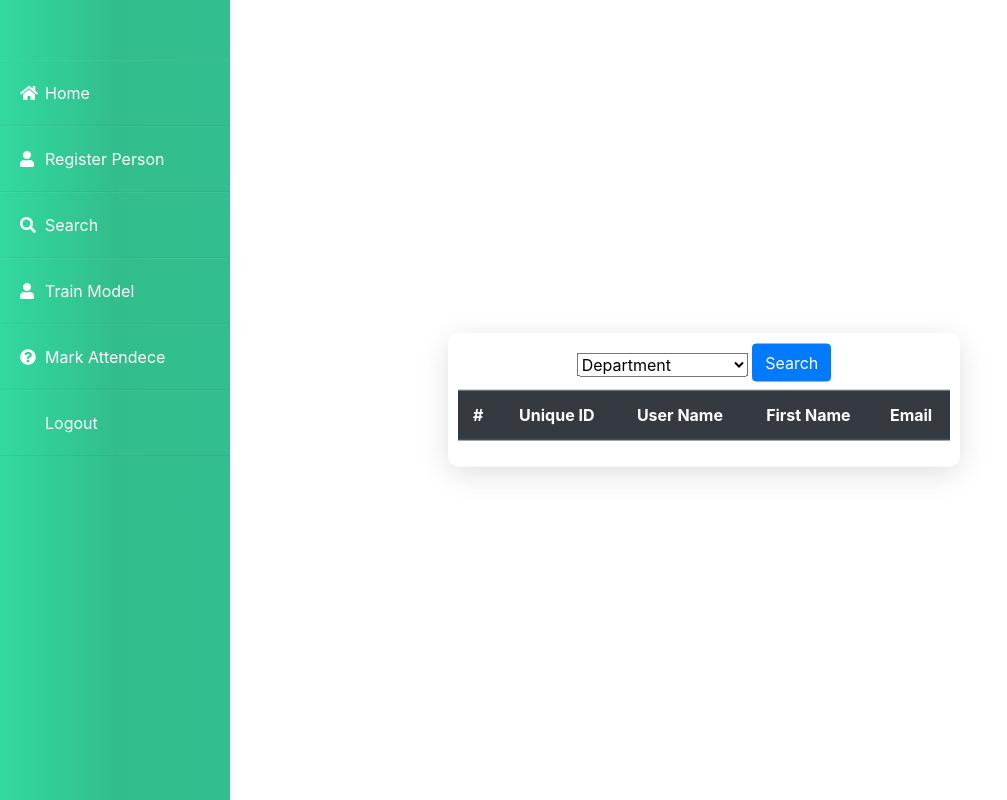
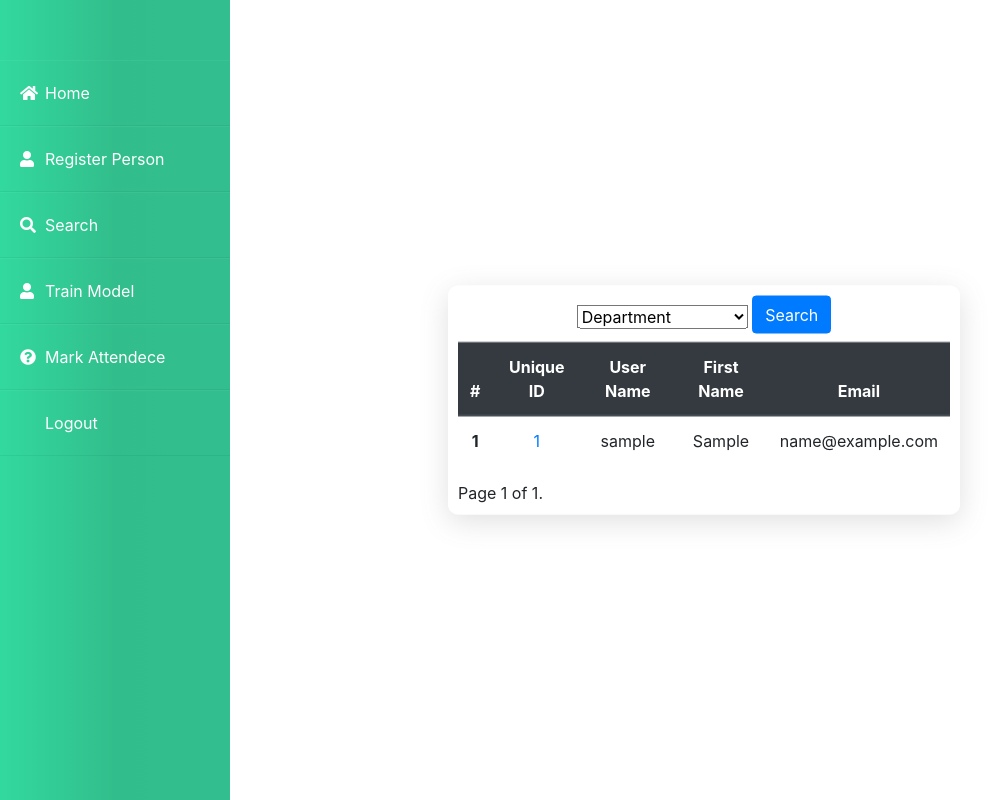
Before and after one commit to ticTechtoee/Attendance-IRIS, a Django app: page /search_attendence/ in a window 1280 px wide. Shown: the whole page, without its empty margins (0-1007 px from the left). Run offline with Django 4.2, Linux system fonts and the light colour scheme; a user stored in the database is signed in; tables that the repository leaves empty hold one stand-in row (values such as "Sample post"); lists and menus that the app fills with data are empty; some libraries are stand-ins or nearby versions.

Commit message:
Messages and Pagination working

```diff
--- a/core/templates/core/attendence_search.html
+++ b/core/templates/core/attendence_search.html
@@ -16,12 +16,12 @@
         {% include "core/sidebar.html" %}
         <div class="full_reg_form d-flex flex-column">
 
-            <form action="" method="post" enctype="multipart/form-data">
+            <form action="" method="get" enctype="multipart/form-data">
                 {% csrf_token %}
                 <select name="search_field" id="search_field">
                     <option value="" disabled selected>Department</option>
                     {% for names in Department_Names  %}
-                    <option value="{{names.id}}">{{names.department_name}}</option>
+                    <option value="{{ names.id }}" {% if names.id == request.GET.search_field %}selected{% endif %}>{{ names.department_name }}</option>
                     {% endfor %}
                 </select>
                 <button type="submit" class="btn btn-primary mb-2">Search</button>
@@ -50,6 +50,24 @@
                         {% endfor %}
                     </tbody>
                 </table>
+                <!-- Add pagination links below the table -->
+<div class="pagination">
+    <span class="step-links">
+        {% if Users_Info.has_previous %}
+            <a href="?page=1">&laquo; first</a>
+            <a href="?page={{ Users_Info.previous_page_number }}">previous</a>
+        {% endif %}
+
+        <span class="current">
+            Page {{ Users_Info.number }} of {{ Users_Info.paginator.num_pages }}.
+        </span>
+
+        {% if Users_Info.has_next %}
+            <a href="?page={{ Users_Info.next_page_number }}">next</a>
+            <a href="?page={{ Users_Info.paginator.num_pages }}">last &raquo;</a>
+        {% endif %}
+    </span>
+</div>
             </div>
         </div>
     </div>
--- a/core/views.py
+++ b/core/views.py
@@ -1,3 +1,4 @@
+from django.contrib import messages
 import face_recognition
 import os
 import base64
@@ -10,6 +11,7 @@ from django.http import HttpResponse
 from django.contrib.auth.hashers import make_password
 from django.contrib.auth import get_user_model
 from django.contrib.auth.decorators import user_passes_test, login_required
+from django.core.paginator import Paginator, EmptyPage, PageNotAnInteger
 
 from openpyxl import Workbook
 from openpyxl.utils import get_column_letter
@@ -213,41 +215,51 @@ def TrainOnDataView(request):
 @csrf_exempt
 @login_required(login_url="AccountApp:custom_login")
 def DetectPersonView(request):
+    context = {'message': None}
+
     if request.method == 'POST' and 'image_data' in request.POST:
-            try:
-                timestamp = datetime.now().strftime("%Y%m%d%H%M%S")
+        try:
+            timestamp = datetime.now().strftime("%Y%m%d%H%M%S")
+            capture_image_folder = "detect_image"
+            image_recognize_path = os.path.join(settings.BASE_DIR, capture_image_folder)
 
-                capture_image_folder = "detect_image"
-                image_recognize_path = os.path.join(settings.BASE_DIR, capture_image_folder)
-                if not os.path.exists(image_recognize_path):
-                    os.makedirs(image_recognize_path)
+            if not os.path.exists(image_recognize_path):
+                os.makedirs(image_recognize_path)
 
-                # Create the file name with the timestamp
-                file_name = f"_{timestamp}.png"
+            # Create the file name with the timestamp
+            file_name = f"_{timestamp}.png"
 
-                # Process the captured image data
-                image_data = request.POST['image_data'].split(',')[1]
-                image_content = ContentFile(base64.b64decode(image_data), name=file_name)
+            # Process the captured image data
+            image_data = request.POST['image_data'].split(',')[1]
+            image_content = ContentFile(base64.b64decode(image_data), name=file_name)
 
-                # Create the full image path
-                image_path = os.path.join(image_recognize_path, file_name)
+            # Create the full image path
+            image_path = os.path.join(image_recognize_path, file_name)
 
-                # Save the image file to the specified path
-                print(image_path)
-                with open(image_path, 'wb') as img_file:
-                    img_file.write(image_content.read())
+            # Save the image file to the specified path
+            with open(image_path, 'wb') as img_file:
+                img_file.write(image_content.read())
 
-                print("Recognizing")
+            print("Recognizing")
 
-                recognize_faces(image_path)
+            recognize_faces(image_path)
 
-                # Delete Image after recognition
-                os.remove(image_path)
+            # Delete Image after recognition
+            os.remove(image_path)
 
-            except Exception as e:
-                print(e)
+            context['message'] = 'Attendance marked successfully!'
+            messages.success(request, context['message'])
 
-    context = {}
+            # Redirect to the same view after successful form submission
+            return redirect('core:ViewDetectPerson')
+
+        except Exception as e:
+            context['message'] = 'Error while marking attendance.'
+            print(e)
+
+            messages.error(request, context['message'])
+            return redirect('core:ViewDetectPerson')
+
     return render(request, 'core/detect_person.html', context)
 
 def recognize_faces(image_path):
@@ -302,12 +314,24 @@ def Mark_Attendance(unique_ID):
 @login_required(login_url="AccountApp:custom_login")
 def AttendenceSearchView(request):
     get_deptt_name = Department.objects.all()
-    users_in_department = None  # Initialize the variable
+    users_in_department = AppUser.objects.all()
 
-    if request.method == 'POST':
-        select_deptt_name = request.POST.get('search_field')
+    # Retrieve search parameter from the URL
+    select_deptt_name = request.GET.get('search_field')
+    if select_deptt_name:
         get_deptt_object = Department.objects.get(id=select_deptt_name)
         users_in_department = AppUser.objects.filter(department=get_deptt_object)
+
+    # Add pagination
+    paginator = Paginator(users_in_department, 10)  # Show 10 users per page
+
+    page = request.GET.get('page')
+    try:
+        users_in_department = paginator.page(page)
+    except PageNotAnInteger:
+        users_in_department = paginator.page(1)
+    except EmptyPage:
+        users_in_department = paginator.page(paginator.num_pages)
 
     context = {'Department_Names': get_deptt_name, 'Users_Info': users_in_department}
     return render(request, 'core/attendence_search.html', context)
@@ -315,7 +339,7 @@ def AttendenceSearchView(request):
 @login_required(login_url="AccountApp:custom_login")
 def AttendenceRecordView(request, pk):
     get_user = get_object_or_404(AppUser, custom_unique_id=pk)
-    get_attendance_record = Attendance.objects.filter(user=get_user)
+    get_attendance_record = Attendance.objects.filter(user=get_user).order_by('-date', '-time')
 
     # Check if export button is clicked
     if 'export' in request.GET:
@@ -347,5 +371,16 @@ def AttendenceRecordView(request, pk):
 
         return response
 
-    context = {'Attendance_Record': get_attendance_record, 'User': get_user}
+     # Add pagination
+    paginator = Paginator(get_attendance_record, 10)  # Show 10 records per page
+
+    page = request.GET.get('page')
+    try:
+        attendance_records = paginator.page(page)
+    except PageNotAnInteger:
+        attendance_records = paginator.page(1)
+    except EmptyPage:
+        attendance_records = paginator.page(paginator.num_pages)
+
+    context = {'Attendance_Record': attendance_records, 'User': get_user}
     return render(request, 'core/person_record.html', context)
```
Also changed, not shown: core/templates/core/detect_person.html (+11 -0 lines), core/templates/core/person_record.html (+17 -0 lines), django_fras/settings.py (line endings or trailing spaces).
